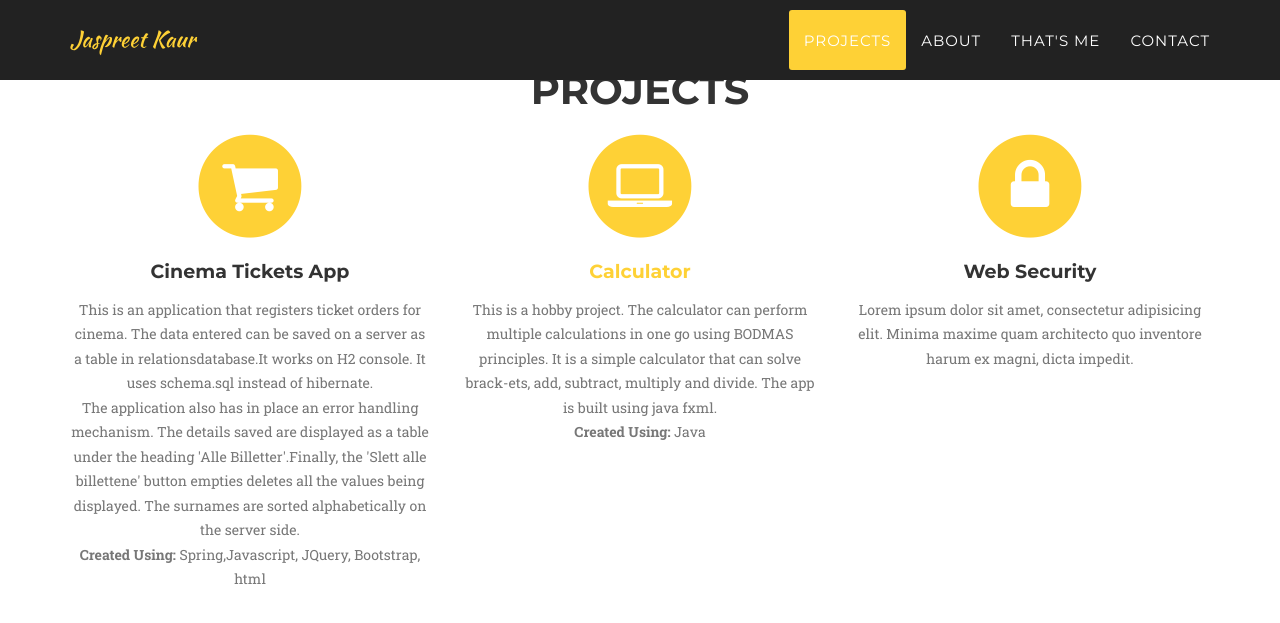
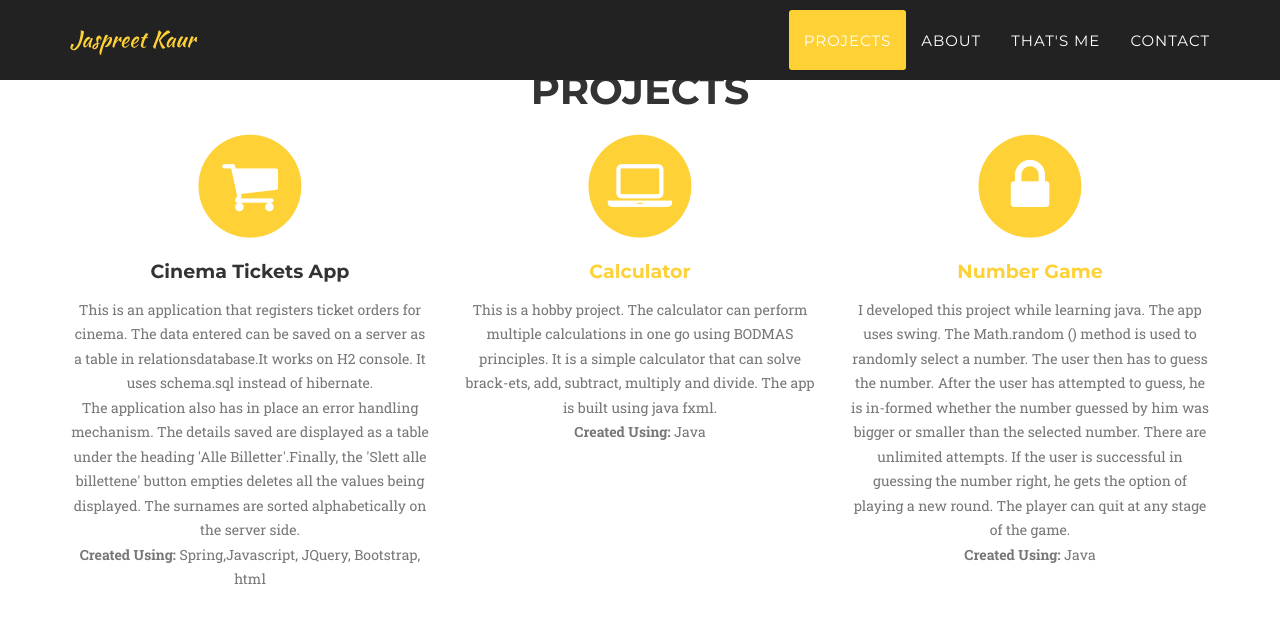
Before and after one commit to jas2908/jas2908.github.io, a Jekyll site: the page built from index.html, in a window 1280 px wide and 900 px high, scrolled down 840 px. Shown: the top 623 px of the window. Built offline with Jekyll 4.4.1, drawn with Linux system fonts in a browser that asks for light colours; some web fonts are replaced.

Commit message:
entering link to number game project

```diff
--- a/_includes/services.html
+++ b/_includes/services.html
@@ -31,8 +31,9 @@
                         <i class="fa fa-circle fa-stack-2x text-primary"></i>
                         <i class="fa fa-lock fa-stack-1x fa-inverse"></i>
                     </span>
-                    <h4 class="service-heading">Web Security</h4>
-                    <p class="text-muted">Lorem ipsum dolor sit amet, consectetur adipisicing elit. Minima maxime quam architecto quo inventore harum ex magni, dicta impedit.</p>
+                    <h4 class="service-heading"><a href="https://github.com/jas2908/NumberGame"> Number Game</a></h4>
+                    <p class="text-muted">I developed this project while learning java. The app uses swing. The Math.random () method is used to randomly select a number. The user then has to guess the number. After the user has attempted to guess, he is in-formed whether the number guessed by him was bigger or smaller than the selected number. There are unlimited attempts. If the user is successful in guessing the number right, he gets the option of playing a new round. The player can quit at any stage of the game.<br>
+                    <b>Created Using:</b> Java</p>
                 </div>
             </div>
         </div>
```
